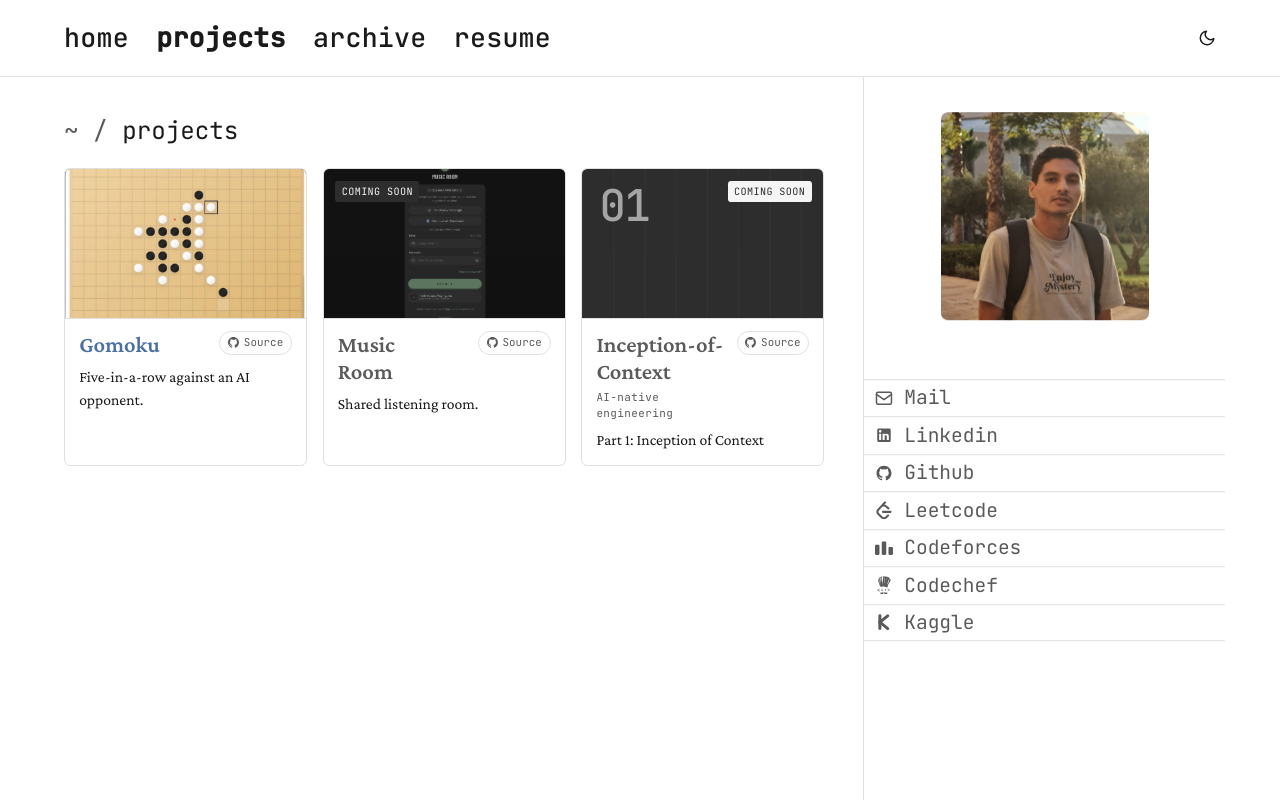
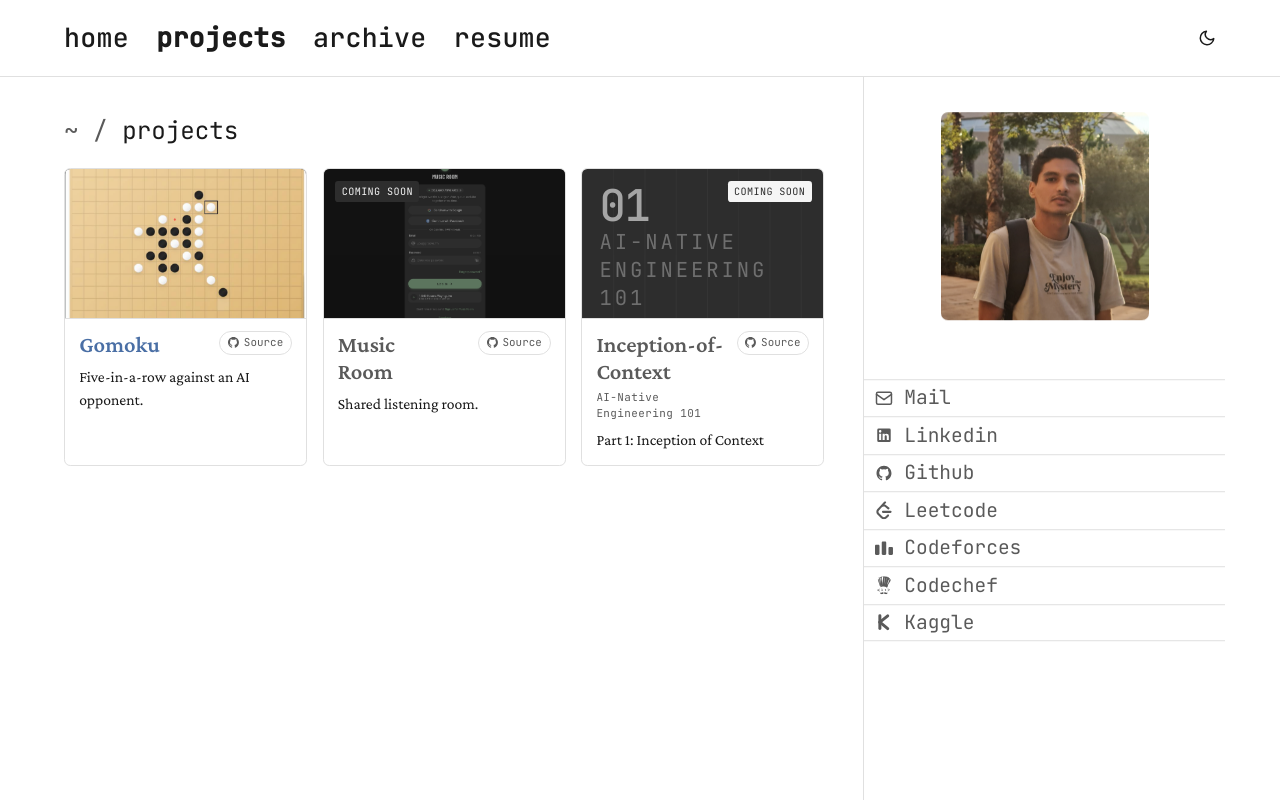
Before and after one commit to mylastresort/mylastresort.github.io, an Astro site: page /projects in a window 1280 px wide. Built offline with nearby package versions, Linux system fonts and the light colour scheme; Astro itself is replaced by a stand-in of ours.

Commit message:
projects: rename series to AI-native engineering 101 and add placeholder watermark

```diff
--- a/src/components/ProjectCard.astro
+++ b/src/components/ProjectCard.astro
@@ -33,9 +33,12 @@ const total = group?.total
     ) : (
       <div class="project-placeholder" aria-hidden="true">
         {group ? (
-          <span class="project-placeholder-count">
-            <span class="project-placeholder-part">{String(part).padStart(2, '0')}</span>
-          </span>
+          <>
+            <span class="project-placeholder-count">
+              <span class="project-placeholder-part">{String(part).padStart(2, '0')}</span>
+            </span>
+            <span class="project-placeholder-watermark">{group.name}</span>
+          </>
         ) : (
           <span class="project-placeholder-series">{title}</span>
         )}
--- a/src/data/projects.js
+++ b/src/data/projects.js
@@ -4,7 +4,7 @@
 export const series = [
   {
     id: 'ai-native',
-    name: 'AI-native engineering',
+    name: 'AI-Native Engineering 101',
     total: 3,
     blurb:
       'Three builds, each feeding the next: index a codebase, let a local model patch it, then hand the loop to an autonomous agent.',
--- a/src/pages/projects.astro
+++ b/src/pages/projects.astro
@@ -5,7 +5,7 @@ import Sidebar from '../components/Sidebar.astro'
 import ProjectCard from '../components/ProjectCard.astro'
 import { projects, series } from '../data/projects.js'
 
-// Order: Gomoku, Music Room, then AI-native engineering series (IoC, IoW, Agent Smith).
+// Order: Gomoku, Music Room, then AI-native engineering 101 series (IoC, IoW, Agent Smith).
 const ordered = []
 const seen = new Set()
 
@@ -32,7 +32,7 @@ for (const group of series) {
 
 <Base
   title="Projects - Samy Tamim"
-  description="Things Samy Tamim has built: the AI-native engineering series (Inception-of-Context, Inception-of-Wisdom, Agent Smith), Gomoku, and Music Room."
+  description="Things Samy Tamim has built: the AI-native engineering 101 series (Inception-of-Context, Inception-of-Wisdom, Agent Smith), Gomoku, and Music Room."
   path="/projects/"
 >
   <Nav />
--- a/src/styles/global.css
+++ b/src/styles/global.css
@@ -780,6 +780,18 @@ h2.section-title {
   opacity: 0.72;
 }
 
+/* Series name sits at the foot of the plate as a low-contrast watermark, so a
+   placeholder still reads as part of its series without competing with the
+   part number. */
+.project-placeholder-watermark {
+  max-width: 100%;
+  font-size: 1.65rem;
+  line-height: 1.35;
+  letter-spacing: 0.14em;
+  text-transform: uppercase;
+  opacity: 0.55;
+}
+
 .project-flag {
   position: absolute;
   top: 0.9375rem;
```
